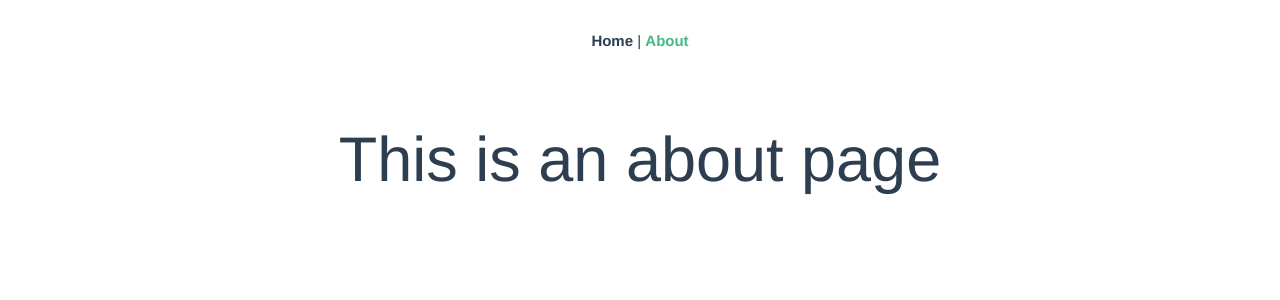
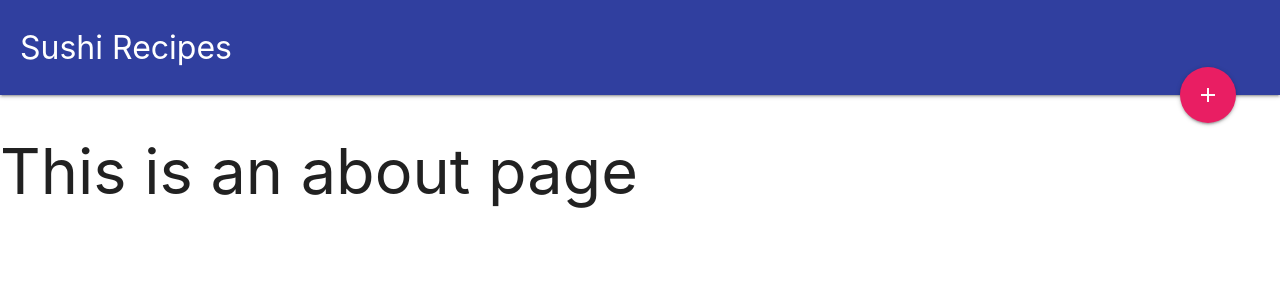
Before and after one commit to HopeEternal/SushiRecipes, a Vue app: page /#/about in a window 1280 px wide. Shown: the top 300 px of the page. Built offline with nearby package versions, Linux system fonts and the light colour scheme.

Commit message:
Navbar and Indev components built

```diff
--- a/src/App.vue
+++ b/src/App.vue
@@ -1,29 +1,21 @@
 <template>
   <div id="app">
-    <div id="nav">
-      <router-link to="/">Home</router-link> |
-      <router-link to="/about">About</router-link>
-    </div>
+    <Navbar></Navbar>
+
     <router-view/>
   </div>
 </template>
 
-<style lang="scss">
-#app {
-  font-family: 'Avenir', Helvetica, Arial, sans-serif;
-  -webkit-font-smoothing: antialiased;
-  -moz-osx-font-smoothing: grayscale;
-  text-align: center;
-  color: #2c3e50;
-}
-#nav {
-  padding: 30px;
-  a {
-    font-weight: bold;
-    color: #2c3e50;
-    &.router-link-exact-active {
-      color: #42b983;
-    }
+<script>
+import Navbar from '@/components/Navbar'
+export default {
+  name: 'App',
+  components: {
+    Navbar
   }
 }
+</script>
+
+<style lang="scss">
+
 </style>
--- a/src/components/HelloWorld.vue
+++ /dev/null
@@ -1,58 +0,0 @@
-<template>
-  <div class="hello">
-    <h1>{{ msg }}</h1>
-    <p>
-      For a guide and recipes on how to configure / customize this project,<br>
-      check out the
-      <a href="https://cli.vuejs.org" target="_blank" rel="noopener">vue-cli documentation</a>.
-    </p>
-    <h3>Installed CLI Plugins</h3>
-    <ul>
-      <li><a href="https://github.com/vuejs/vue-cli/tree/dev/packages/%40vue/cli-plugin-babel" target="_blank" rel="noopener">babel</a></li>
-      <li><a href="https://github.com/vuejs/vue-cli/tree/dev/packages/%40vue/cli-plugin-eslint" target="_blank" rel="noopener">eslint</a></li>
-    </ul>
-    <h3>Essential Links</h3>
-    <ul>
-      <li><a href="https://vuejs.org" target="_blank" rel="noopener">Core Docs</a></li>
-      <li><a href="https://forum.vuejs.org" target="_blank" rel="noopener">Forum</a></li>
-      <li><a href="https://chat.vuejs.org" target="_blank" rel="noopener">Community Chat</a></li>
-      <li><a href="https://twitter.com/vuejs" target="_blank" rel="noopener">Twitter</a></li>
-      <li><a href="https://news.vuejs.org" target="_blank" rel="noopener">News</a></li>
-    </ul>
-    <h3>Ecosystem</h3>
-    <ul>
-      <li><a href="https://router.vuejs.org" target="_blank" rel="noopener">vue-router</a></li>
-      <li><a href="https://vuex.vuejs.org" target="_blank" rel="noopener">vuex</a></li>
-      <li><a href="https://github.com/vuejs/vue-devtools#vue-devtools" target="_blank" rel="noopener">vue-devtools</a></li>
-      <li><a href="https://vue-loader.vuejs.org" target="_blank" rel="noopener">vue-loader</a></li>
-      <li><a href="https://github.com/vuejs/awesome-vue" target="_blank" rel="noopener">awesome-vue</a></li>
-    </ul>
-  </div>
-</template>
-
-<script>
-export default {
-  name: 'HelloWorld',
-  props: {
-    msg: String
-  }
-}
-</script>
-
-<!-- Add "scoped" attribute to limit CSS to this component only -->
-<style scoped lang="scss">
-h3 {
-  margin: 40px 0 0;
-}
-ul {
-  list-style-type: none;
-  padding: 0;
-}
-li {
-  display: inline-block;
-  margin: 0 10px;
-}
-a {
-  color: #42b983;
-}
-</style>
--- /dev/null
+++ b/src/components/Index.vue
@@ -0,0 +1,54 @@
+<template>
+  <div class="index container">
+    <div class="card" v-for="sushi in sushis" :key="sushi.id">
+      <div class="card-content">
+        <h2 class="indigo-text">{{ sushi.title }}</h2>
+        <ul class="ingredients">
+          <li v-for="(ing, index) in sushi.ingredients" :key="index">
+            <span class="chip">{{ ing }}</span>
+          </li>
+        </ul>
+      </div>
+    </div>
+  </div>
+</template>
+
+<script>
+export default {
+  name: 'Index',
+  data () {
+    return {
+      sushis: [
+        {title: 'Futomaki', slug: 'futomaki', ingredients: ["Nori (seaweed)", "Sushi rice", "Tamagoyaki (egg)", "Kanpyo (gourd strips)", "Shiitake Mushrooms", "Spinach", "Cucumber", "Cooked unagi (eel)", "Sakura Denbu (Fish Flakes)"], id: 1},
+        {title: 'Avocado Roll', slug: 'avocado-roll', ingredients: ["Nori (seaweed)", "Sushi rice", "Avocado"], id: 2}
+
+      ]
+    }
+  }
+}
+</script>
+
+<!-- Add "scoped" attribute to limit CSS to this component only -->
+<style scoped lang="scss">
+.index {
+ display: grid;
+  grid-template-columns: 1fr 1fr 1fr;
+  grid-gap: 30px;
+  margin-top: 60px;
+
+    h2 {
+      font-size: 1.8em;
+      text-align: center;
+      margin-top: 0;
+    }
+
+    .ingredients{
+      margin: 30px auto;
+
+      .ingredients li{
+         margin: 30px auto;
+      }
+    }
+
+}
+</style>
--- /dev/null
+++ b/src/components/Navbar.vue
@@ -0,0 +1,35 @@
+<template>
+  <div class="navbar">
+    <nav class="nav-extended indigo darken-2">
+      <div class="nav-content">
+        <router-link to="">
+          <span class="nav-title">Sushi Recipes</span>
+        </router-link>
+        <a href="" class="btn-floating btn-large halfway-fab pink">
+          <router-link to="">
+            <i class="material-icons">add</i>
+          </router-link>
+        </a>
+      </div>
+
+    </nav>
+  </div>
+</template>
+
+<script>
+export default {
+  name: 'Navbar',
+  data() {
+    return{
+
+    }
+  }
+}
+</script>
+
+<style>
+.navbar nav{
+  padding: 0 20px;
+}
+
+</style>
--- a/src/views/Home.vue
+++ b/src/views/Home.vue
@@ -1,18 +1,17 @@
 <template>
   <div class="home">
-    <img alt="Vue logo" src="../assets/logo.png">
-    <HelloWorld msg="Welcome to Your Vue.js App"/>
+    <Index msg="Welcome to Your Vue.js App"/>
   </div>
 </template>
 
 <script>
 // @ is an alias to /src
-import HelloWorld from '@/components/HelloWorld.vue'
+import Index from '@/components/Index.vue'
 
 export default {
   name: 'home',
   components: {
-    HelloWorld
+    Index
   }
 }
 </script>
```
Also changed, not shown: 1 other file (tests, documents, lock files or other folders).
